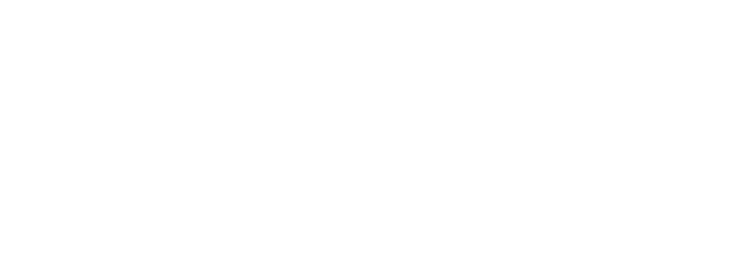
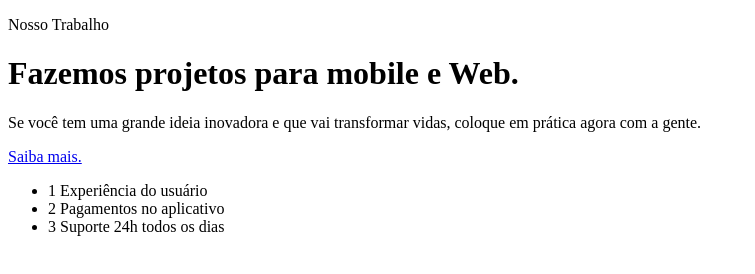
Before and after one commit to josiannefreitas/explorer-p04, a plain HTML site: page index.html in a window 1280 px wide. Shown: the whole page, without its empty margins (0-755 px from the left). Drawn offline with Linux system fonts and the light colour scheme.

Commit message:
💬 add text

```diff
--- a/index.html
+++ b/index.html
@@ -6,6 +6,24 @@
   <title>Introdução à Responsividade</title>
 </head>
 <body>
+  <main>
+    <p>Nosso Trabalho</p>
+    <h1>Fazemos projetos para mobile e Web.</h1>
+    <p>Se você tem uma grande ideia inovadora e que vai transformar vidas, coloque em prática agora com a gente.</p>
 
+    <a href="http://">Saiba mais.</a>
+
+    <ul>
+      <li>
+        <span>1</span> Experiência do usuário
+      </li>
+      <li>
+        <span>2</span> Pagamentos no aplicativo
+      </li>
+      <li>
+        <span>3</span> Suporte 24h todos os dias
+      </li>
+    </ul>
+  </main>
 </body>
 </html>
```
